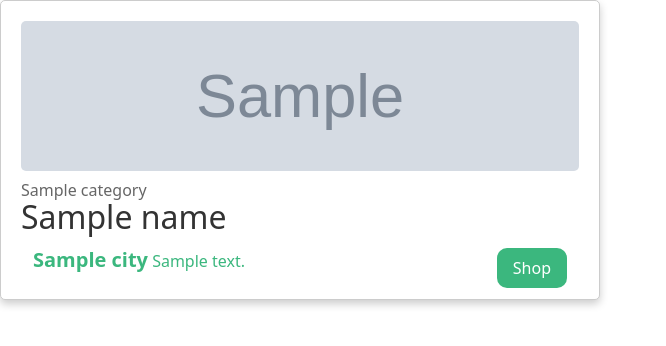
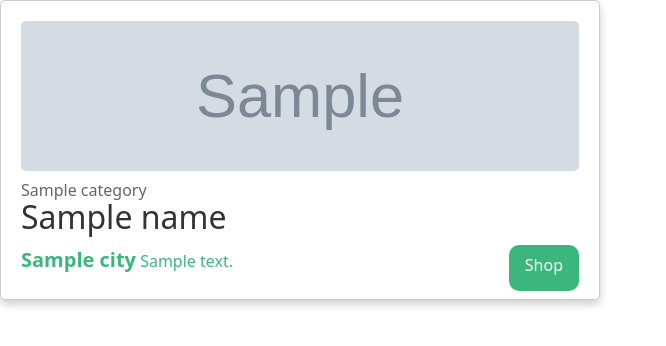
Before and after one commit to suhanishukla/grocery, a Django app: template grocerylist/templates/storecard.html in a window 1280 px wide. Shown: the top 346 px of the page, without its empty margins (0-666 px from the left). Run offline with Django 5.2, Linux system fonts and the light colour scheme; the template is opened without the code that fills it: most values are stand-ins (such as "Sample title", 1, 10 or a date in 2020); grey boxes marked "Sample" are stand-in pictures; some libraries are stand-ins or nearby versions.

Commit message:
fixed storecard

```diff
--- a/grocerylist/templates/storecard.html
+++ b/grocerylist/templates/storecard.html
@@ -38,6 +38,11 @@
         justify-content: space-between;
         align-items: center
     }
+    .container-location {
+        display:flex;
+        justify-content: space-between;
+        align-items: left;
+    }
     .table-container {
         max-height: 80vh;
         overflow-y: auto;
@@ -73,7 +78,7 @@
         <div>
             <h6 id = "category">{{ category }}</h6>
             <h2 id = "name">{{ name }}</h2>
-            <div class="container">
+            <div class="container-location">
                 <p class="location"><span id = "value" class="value">{{ city }}</span> <span class="unit">{{ address }}</span> </p>
                 <a href="/grocerylist" onclick="tester('{{ id }}')" class="shop-btn">Shop</a>
             </div>
```
